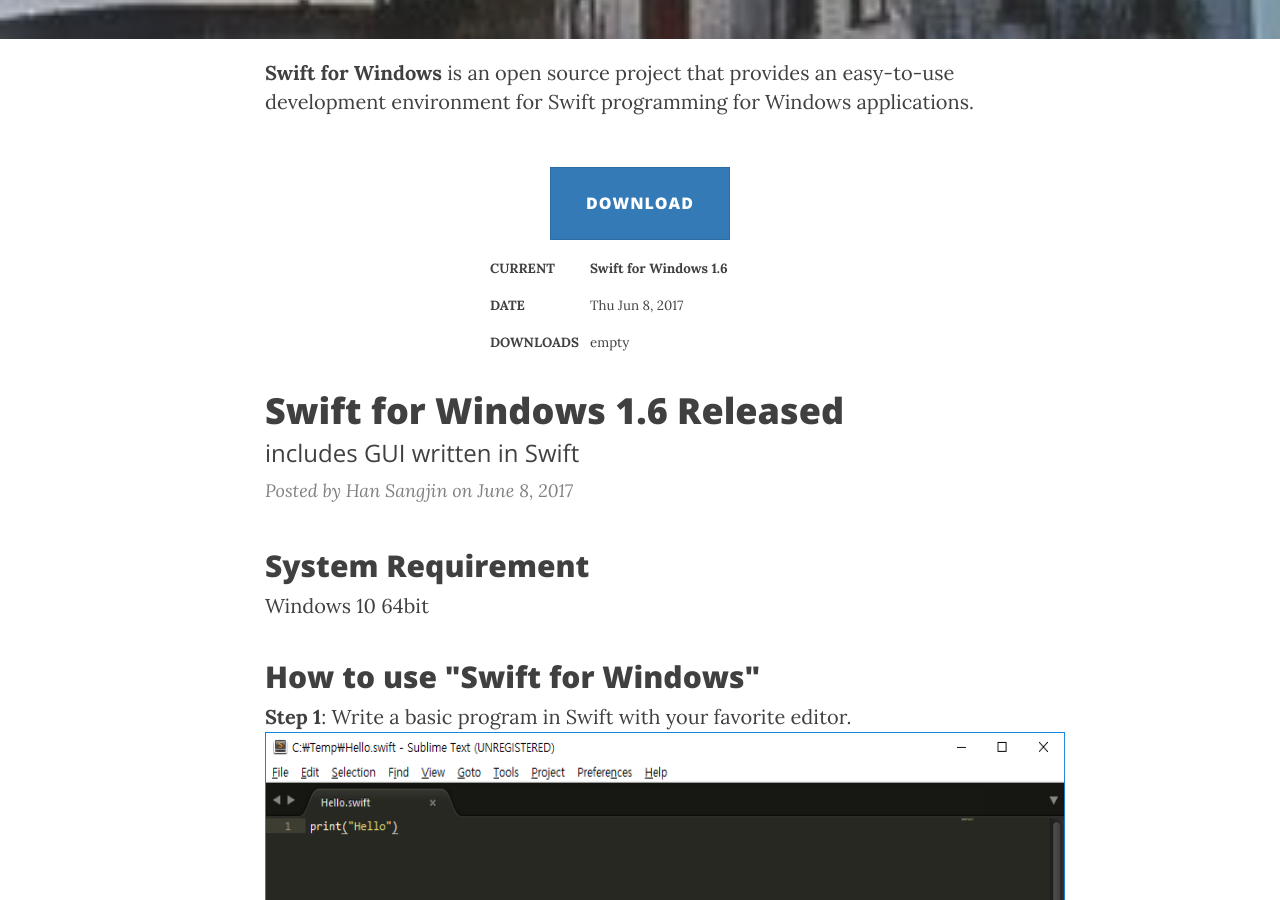
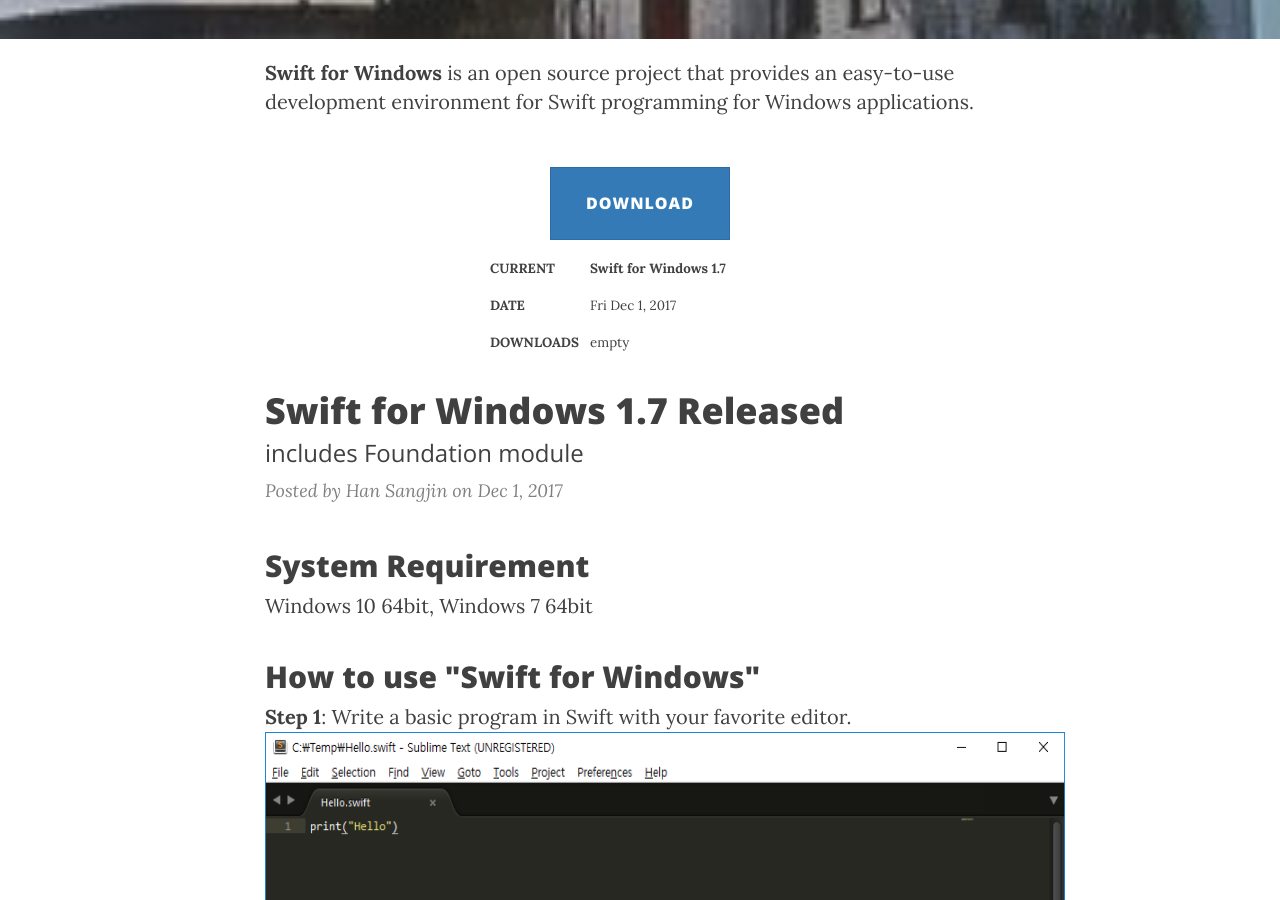
Before and after one commit to SwiftForWindows/SwiftForWindows.github.io, a Jekyll site: the page built from index.html, in a window 1280 px wide and 900 px high, scrolled down 497 px. Built offline with Jekyll 4.4.1, drawn with Linux system fonts in a browser that asks for light colours; nearby versions of some CDN libraries.

Commit message:
Update index.html
Changed messages from v1.6 to v1.7

```diff
--- a/index.html
+++ b/index.html
@@ -12,7 +12,7 @@
 
 <table height="50"></table>
 <div align="center" height="500">
-<a name="download" /><a class="btn btn-lg btn-primary" href="https://github.com/SwiftForWindows/SwiftForWindows/releases/download/v1.6/SwiftForWindows-1.6.exe" target="_blank">Download</a>
+<a name="download" /><a class="btn btn-lg btn-primary" href="https://github.com/SwiftForWindows/SwiftForWindows/releases/download/v1.7/SwiftForWindows-1.7.exe" target="_blank">Download</a>
 </div>
 <table height="10"></table>
 
@@ -22,14 +22,14 @@
 <td align="left" width="100" style="font-weight:bold">
 <div id="downinfo" width="100">CURRENT</div></td>
 <td width="200" style="font-weight:bold">
-Swift for Windows 1.6
+Swift for Windows 1.7
 </td>
 <td/></tr>
 <tr height="37" ><td/>
 <td align="left" style="font-weight:bold">
 <div id="downinfo">DATE</div></td>
 <td>
-Thu Jun 8, 2017
+Fri Dec 1, 2017
 </td>
 <td/></tr>
 <tr height="37" ><td/>
@@ -42,21 +42,21 @@
 </table>
 
 <div class="post-preview">
-    <a href="/news/2017/06/08/Swift-for-Windows-1.6-Released/">
-        <h2 class="post-title">            Swift for Windows 1.6 Released
+    <a href="/news/2017/12/01/Swift-for-Windows-1.7-Released/">
+        <h2 class="post-title">            Swift for Windows 1.7 Released
         </h2>
 
         <h3 class="post-subtitle">
-            includes GUI written in Swift
+            includes Foundation module
         </h3>
 
     </a>
-    <p class="post-meta" style="margin-bottom:5px">Posted by Han Sangjin on June 8, 2017</p>
+    <p class="post-meta" style="margin-bottom:5px">Posted by Han Sangjin on Dec 1, 2017</p>
 </div>
 <table height="20"></table>
 
 <h2>System Requirement</h2>
-Windows 10 64bit
+Windows 10 64bit, Windows 7 64bit
 <table height="20"></table>
 
 <h2>How to use "Swift for Windows"</h2>
```
